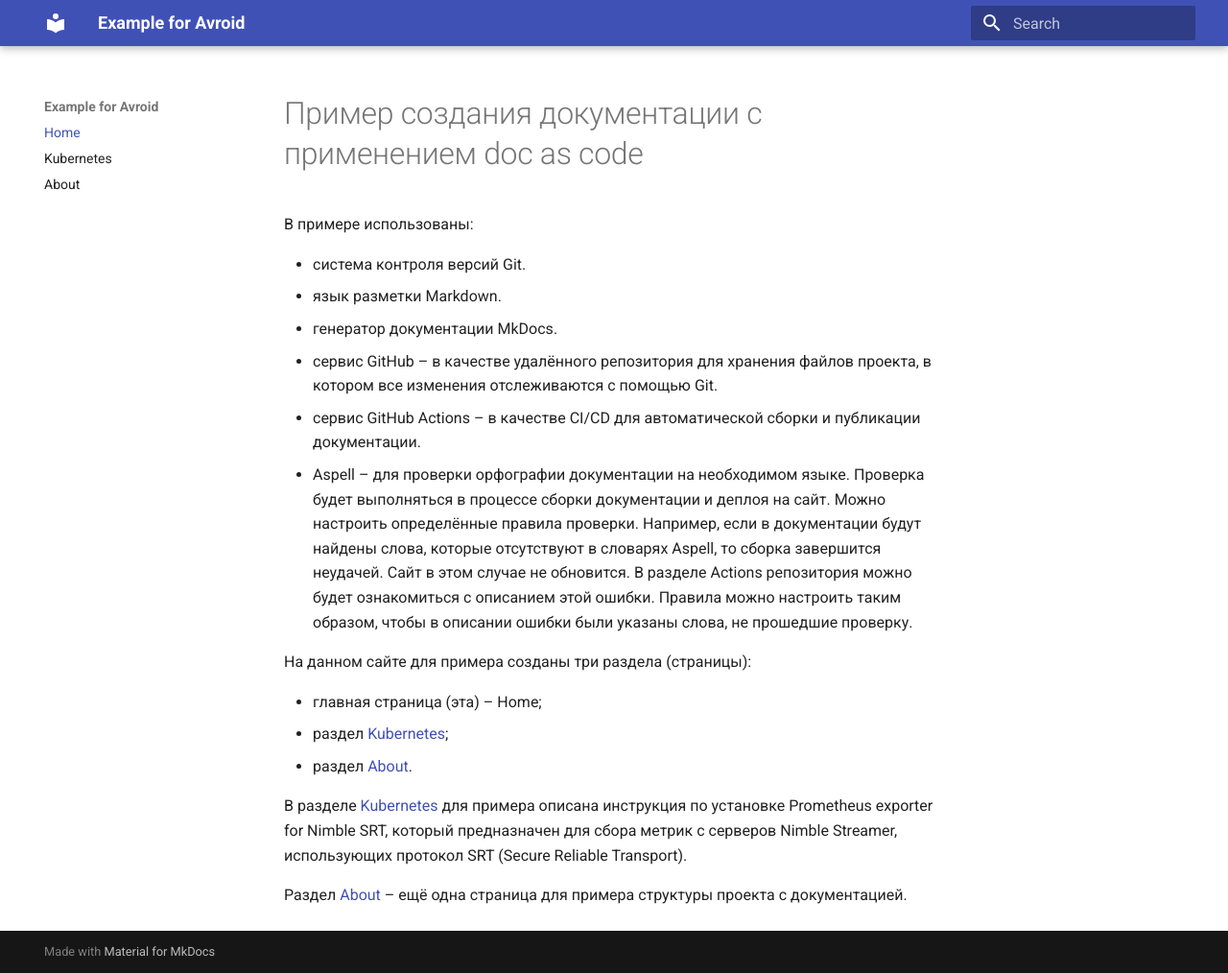
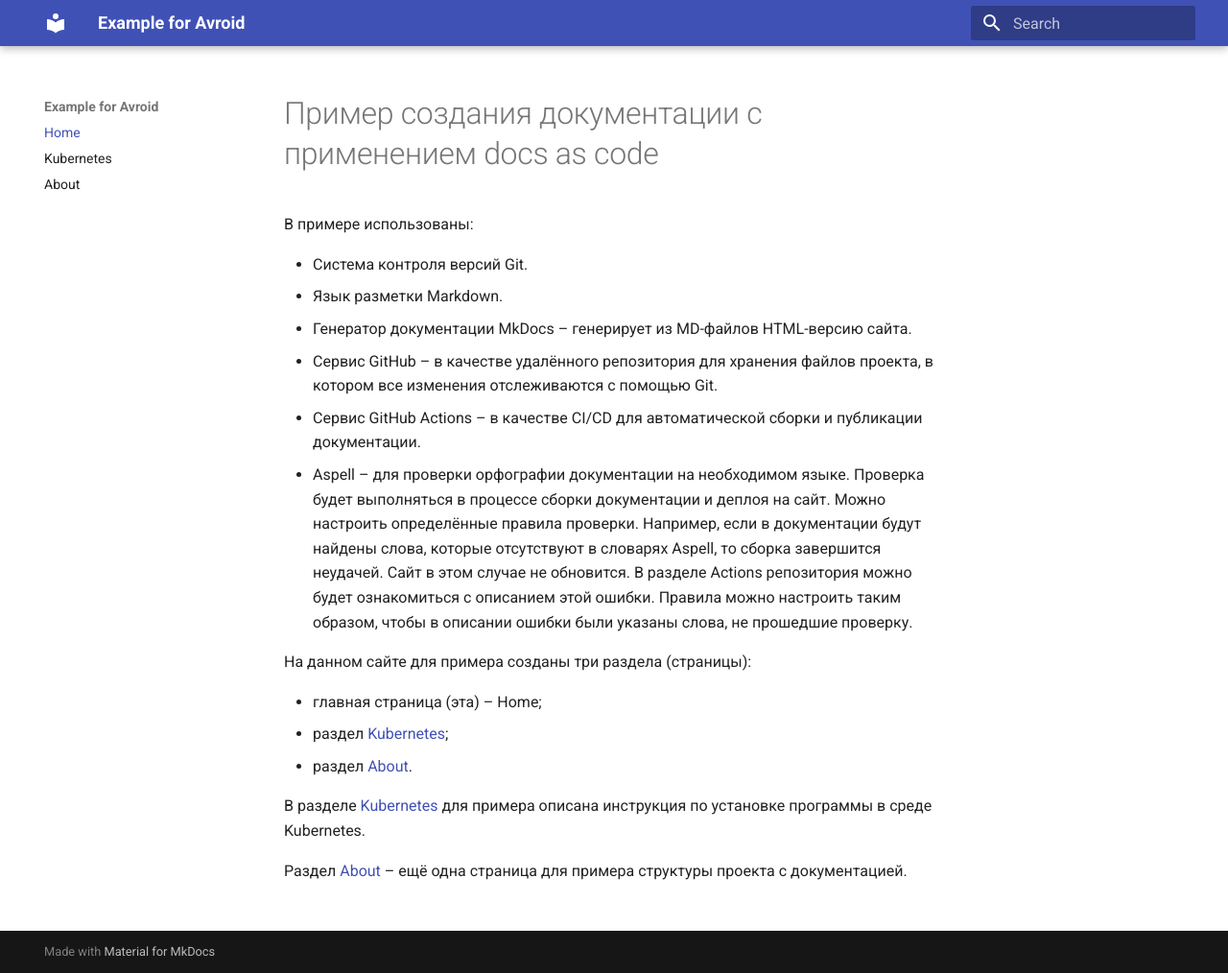
Before and after one commit to SergeyKardapoltsev/example_for_avroid, an MkDocs documentation site: the page built from docs/index.md, in a window 1280 px wide and 1014 px high. Shown: the whole window at 96% size. Built offline with MkDocs 1.6.1 and Material for MkDocs 9.7.7, drawn with Linux system fonts in a browser that asks for light colours.

Commit message:
change index.md

```diff
--- a/docs/index.md
+++ b/docs/index.md
@@ -1,12 +1,12 @@
-# Пример создания документации с применением doc as code
+# Пример создания документации с применением docs as code
 
 В примере использованы:
 
-- система контроля версий Git.
-- язык разметки Markdown.
-- генератор документации MkDocs.
-- сервис GitHub – в качестве удалённого репозитория для хранения файлов проекта, в котором все изменения отслеживаются с помощью Git.
--  сервис GitHub Actions – в качестве CI/CD для автоматической сборки и публикации документации.
+- Система контроля версий Git.
+- Язык разметки Markdown.
+- Генератор документации MkDocs – генерирует из MD-файлов HTML-версию сайта.
+- Сервис GitHub – в качестве удалённого репозитория для хранения файлов проекта, в котором все изменения отслеживаются с помощью Git.
+-  Сервис GitHub Actions – в качестве CI/CD для автоматической сборки и публикации документации.
 - Aspell – для проверки орфографии документации на необходимом языке. Проверка будет выполняться в процессе сборки документации и деплоя на сайт. Можно настроить определённые правила проверки. Например, если в документации будут найдены слова, которые отсутствуют в словарях Aspell, то сборка завершится неудачей. Сайт в этом случае не обновится. В разделе Actions репозитория можно будет ознакомиться с описанием этой ошибки. Правила можно настроить таким образом, чтобы в описании ошибки были указаны слова, не прошедшие проверку.
 
 На данном сайте для примера созданы три раздела (страницы):
@@ -15,6 +15,6 @@
 - раздел [Kubernetes](kubernetes.md);
 - раздел [About](about.md).
 
-В разделе [Kubernetes](kubernetes.md) для примера описана инструкция по установке Prometheus exporter for Nimble SRT, который предназначен для сбора метрик с серверов Nimble Streamer, использующих протокол SRT (Secure Reliable Transport).
+В разделе [Kubernetes](kubernetes.md) для примера описана инструкция по установке программы в среде Kubernetes.
 
 Раздел [About](about.md) – ещё одна страница для примера структуры проекта с документацией.
```
